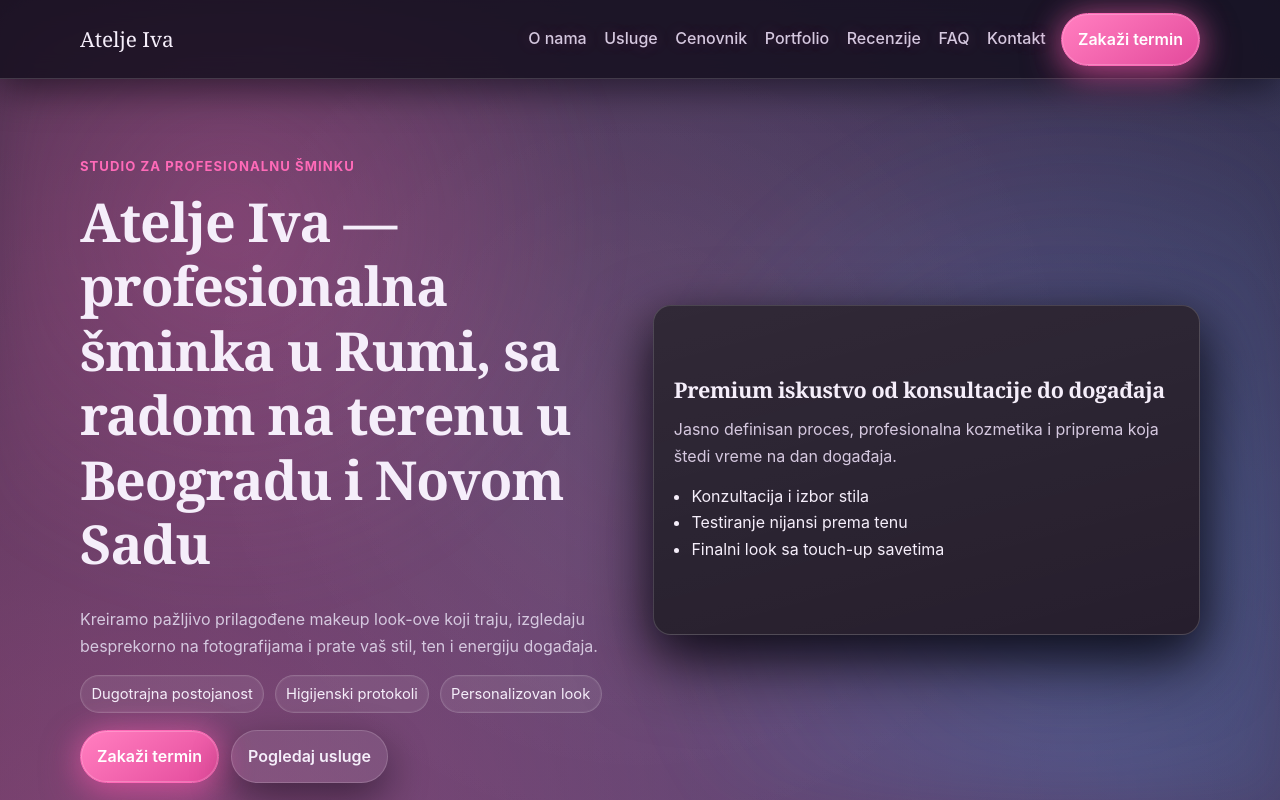
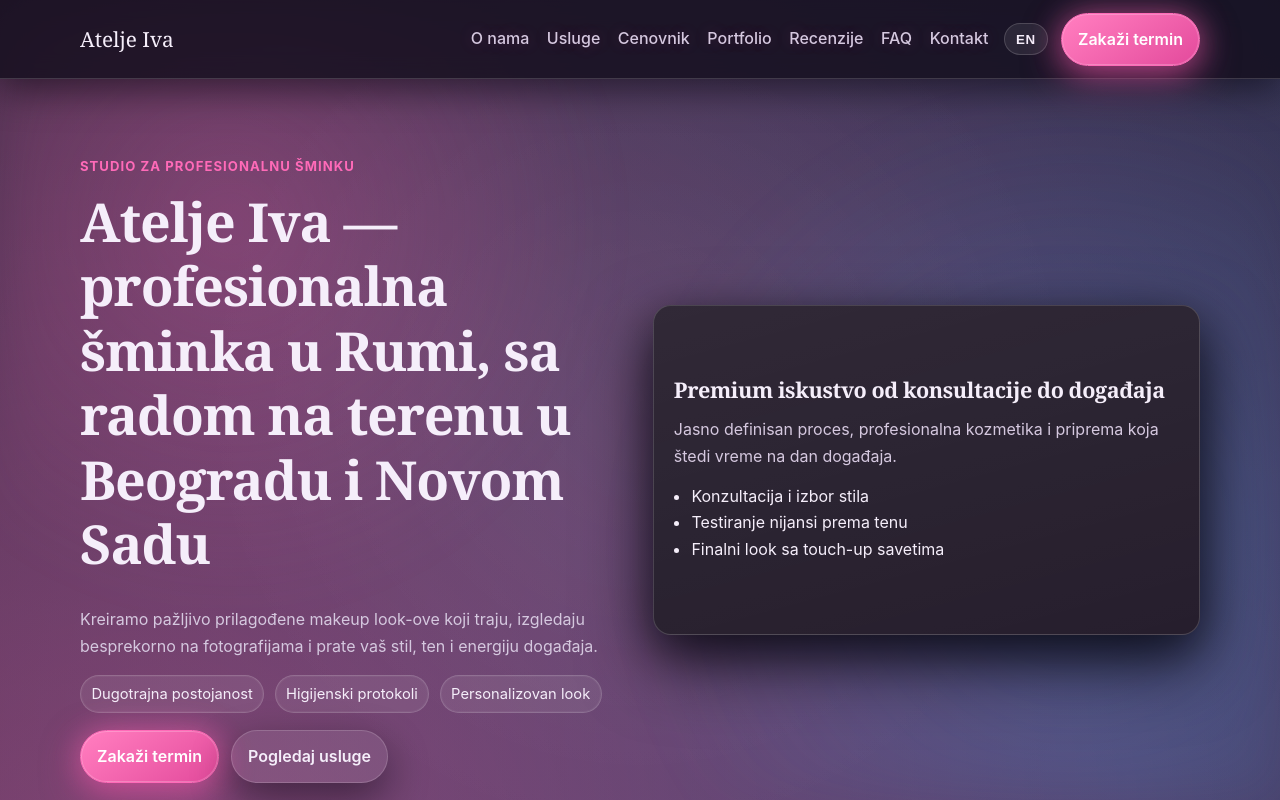
Before and after one commit to darkotosic/sminkanjeiva.rs, a Next.js app: page / in a window 1280 px wide. Shown: the top 800 px of the page. Built offline with nearby package versions, Linux system fonts and the light colour scheme.

Commit message:
Dodaj globalni EN/SR toggle za automatski prevod

```diff
--- a/app/globals.css
+++ b/app/globals.css
@@ -332,3 +332,37 @@ p {
     transition: none;
   }
 }
+
+.language-toggle {
+  border: 1px solid var(--border);
+  border-radius: 999px;
+  background: rgba(255, 255, 255, 0.08);
+  color: var(--foreground);
+  padding: 0.48rem 0.72rem;
+  font-weight: 700;
+  letter-spacing: 0.04em;
+  cursor: pointer;
+}
+
+.language-toggle:hover {
+  background: rgba(255, 255, 255, 0.14);
+}
+
+#google_translate_element {
+  position: absolute;
+  left: -9999px;
+  width: 1px;
+  height: 1px;
+  overflow: hidden;
+}
+
+.goog-te-banner-frame.skiptranslate,
+.goog-te-gadget-icon,
+.goog-logo-link,
+.goog-te-gadget span {
+  display: none !important;
+}
+
+body {
+  top: 0 !important;
+}
--- /dev/null
+++ b/components/layout/language-toggle.tsx
@@ -0,0 +1,106 @@
+'use client';
+
+import { useEffect, useMemo, useState } from 'react';
+
+type Language = 'sr' | 'en';
+
+declare global {
+  interface Window {
+    googleTranslateElementInit?: () => void;
+    google?: {
+      translate?: {
+        TranslateElement?: new (
+          options: {
+            pageLanguage: string;
+            includedLanguages: string;
+            autoDisplay: boolean;
+          },
+          elementId: string,
+        ) => unknown;
+      };
+    };
+  }
+}
+
+const GOOGLE_COOKIE = 'googtrans';
+
+function getCurrentLanguage(): Language {
+  if (typeof document === 'undefined') {
+    return 'sr';
+  }
+
+  const cookie = document.cookie
+    .split('; ')
+    .find((value) => value.startsWith(`${GOOGLE_COOKIE}=`));
+
+  if (!cookie) {
+    return 'sr';
+  }
+
+  return cookie.includes('/en') ? 'en' : 'sr';
+}
+
+function setTranslateCookie(target: Language) {
+  const value = target === 'en' ? '/sr/en' : '/sr/sr';
+  document.cookie = `${GOOGLE_COOKIE}=${value};path=/;max-age=31536000`;
+}
+
+function loadGoogleTranslateScript() {
+  if (typeof window === 'undefined') {
+    return;
+  }
+
+  if (window.google?.translate?.TranslateElement) {
+    return;
+  }
+
+  const existingScript = document.querySelector<HTMLScriptElement>('script[data-google-translate="true"]');
+  if (existingScript) {
+    return;
+  }
+
+  window.googleTranslateElementInit = () => {
+    if (window.google?.translate?.TranslateElement) {
+      new window.google.translate.TranslateElement(
+        {
+          pageLanguage: 'sr',
+          includedLanguages: 'sr,en',
+          autoDisplay: false,
+        },
+        'google_translate_element',
+      );
+    }
+  };
+
+  const script = document.createElement('script');
+  script.src = 'https://translate.google.com/translate_a/element.js?cb=googleTranslateElementInit';
+  script.async = true;
+  script.dataset.googleTranslate = 'true';
+  document.body.appendChild(script);
+}
+
+export function LanguageToggle() {
+  const [language, setLanguage] = useState<Language>('sr');
+
+  useEffect(() => {
+    setLanguage(getCurrentLanguage());
+    loadGoogleTranslateScript();
+  }, []);
+
+  const nextLanguage = useMemo<Language>(() => (language === 'sr' ? 'en' : 'sr'), [language]);
+
+  const handleToggle = () => {
+    setTranslateCookie(nextLanguage);
+    setLanguage(nextLanguage);
+    window.location.reload();
+  };
+
+  return (
+    <>
+      <button type="button" className="language-toggle" onClick={handleToggle} aria-label="Promeni jezik sajta">
+        {language === 'sr' ? 'EN' : 'SR'}
+      </button>
+      <div id="google_translate_element" aria-hidden="true" />
+    </>
+  );
+}
--- a/components/layout/site-header.tsx
+++ b/components/layout/site-header.tsx
@@ -4,6 +4,7 @@ import Link from 'next/link';
 import { usePathname } from 'next/navigation';
 import { primaryNav, site } from '@/data/site';
 import { Button } from '@/components/ui/button';
+import { LanguageToggle } from '@/components/layout/language-toggle';
 
 export function SiteHeader() {
   const pathname = usePathname();
@@ -20,6 +21,7 @@ export function SiteHeader() {
               {item.label}
             </Link>
           ))}
+          <LanguageToggle />
           <Button href={site.bookingUrl}>Zakaži termin</Button>
         </nav>
       </div>
```
